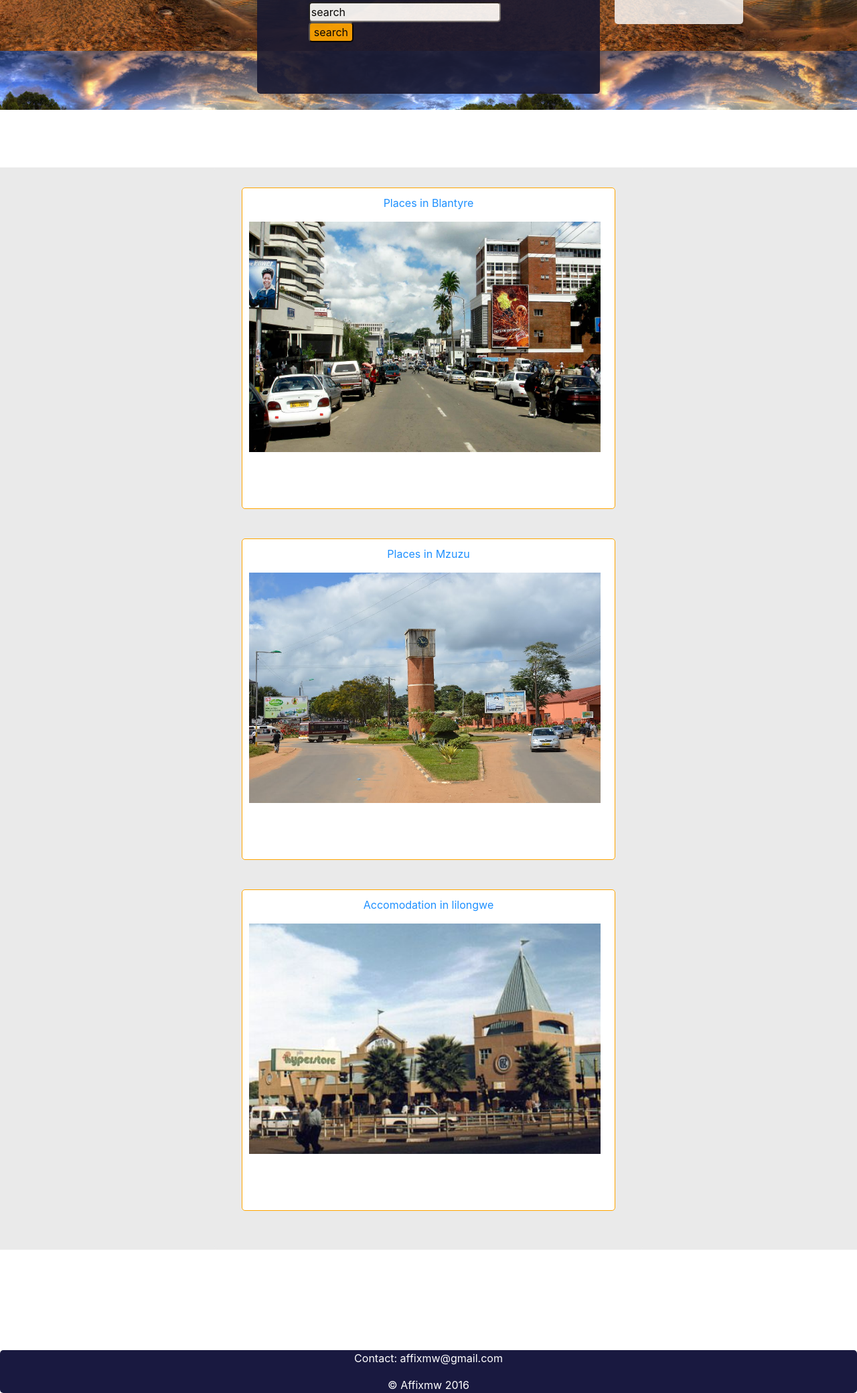
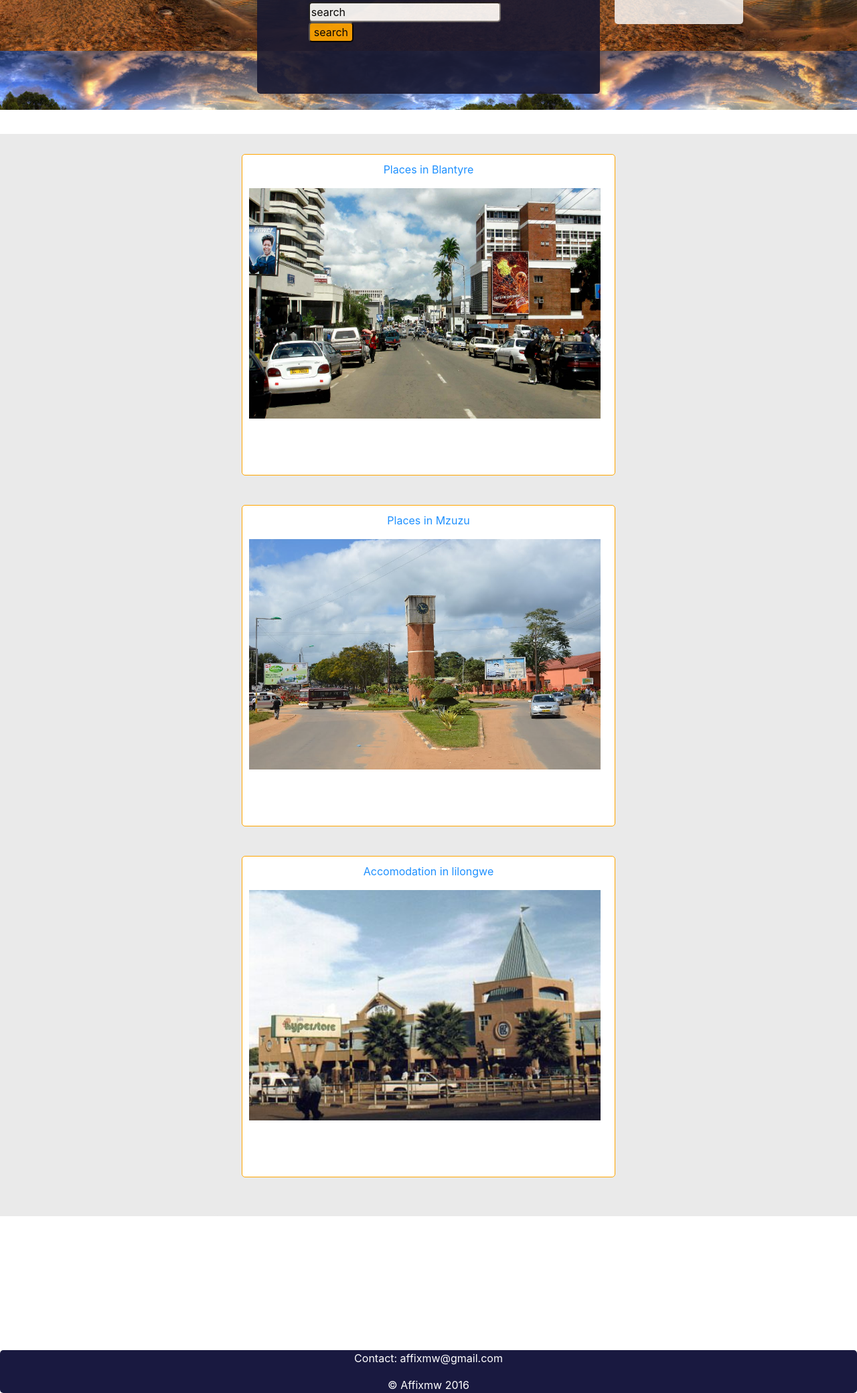
Before and after one commit to levi-p/aff, a Django app: page / in a window 1280 px wide. Shown: the part 400-2480 px from the top of the page at 67% size. Run offline with Django 3.2, Linux system fonts and the light colour scheme; data comes from the database, SQL or seed files in the repository; some libraries are stand-ins or nearby versions.

Commit message:
redisign

```diff
--- a/details/static/css/css.css
+++ b/details/static/css/css.css
@@ -12,7 +12,7 @@ body > #container { height: auto; min-height: 100%; }
 
 
 .contain-body {
-bodrder:2px solid red;width:100%;height:auto;position:relative;top:-150px;background-color:#eaeaea
+bodrder:2px solid red;width:100%;height:auto;position:relative;top:-200px;background-color:#eaeaea
 
 
 
```
